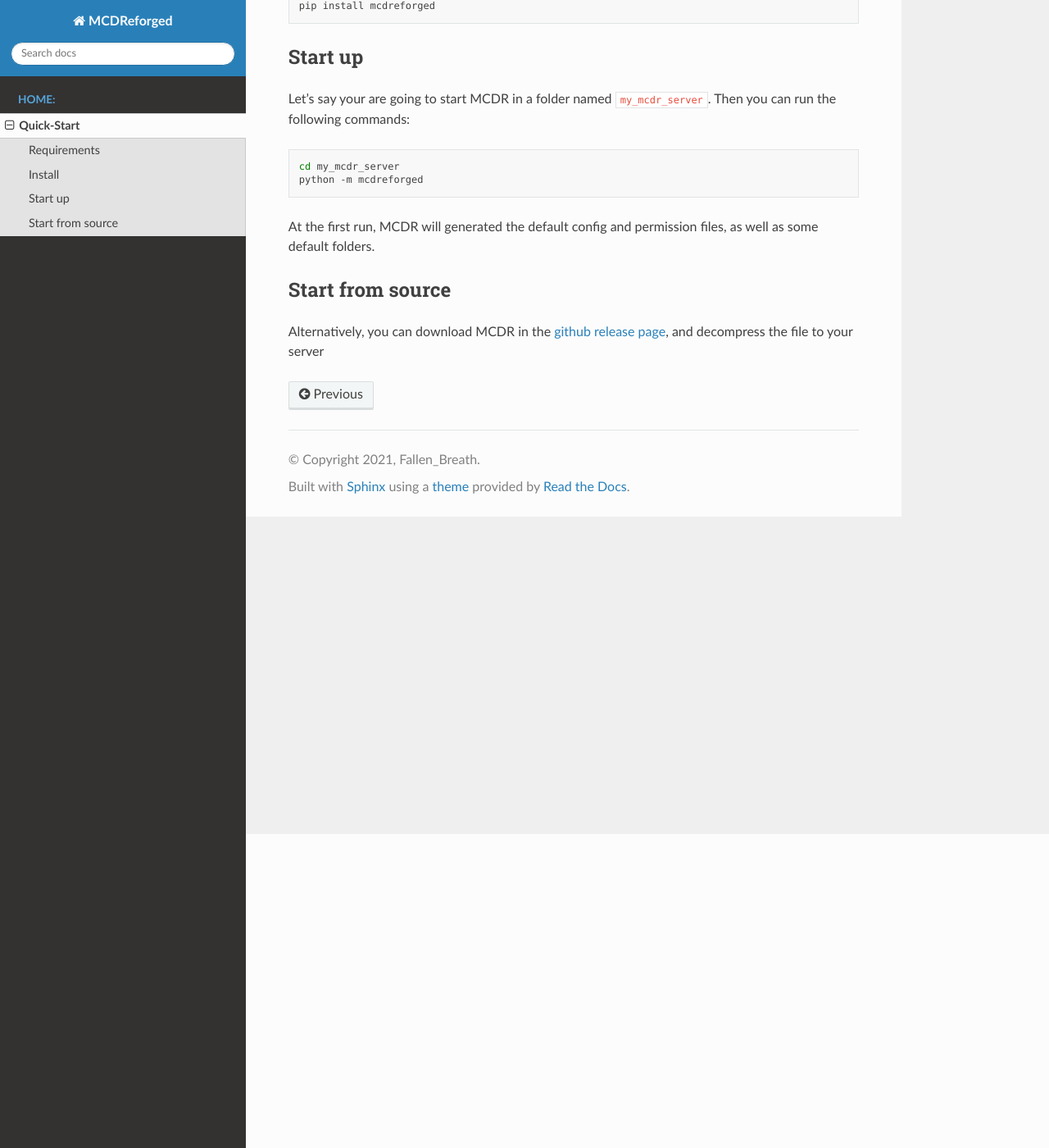
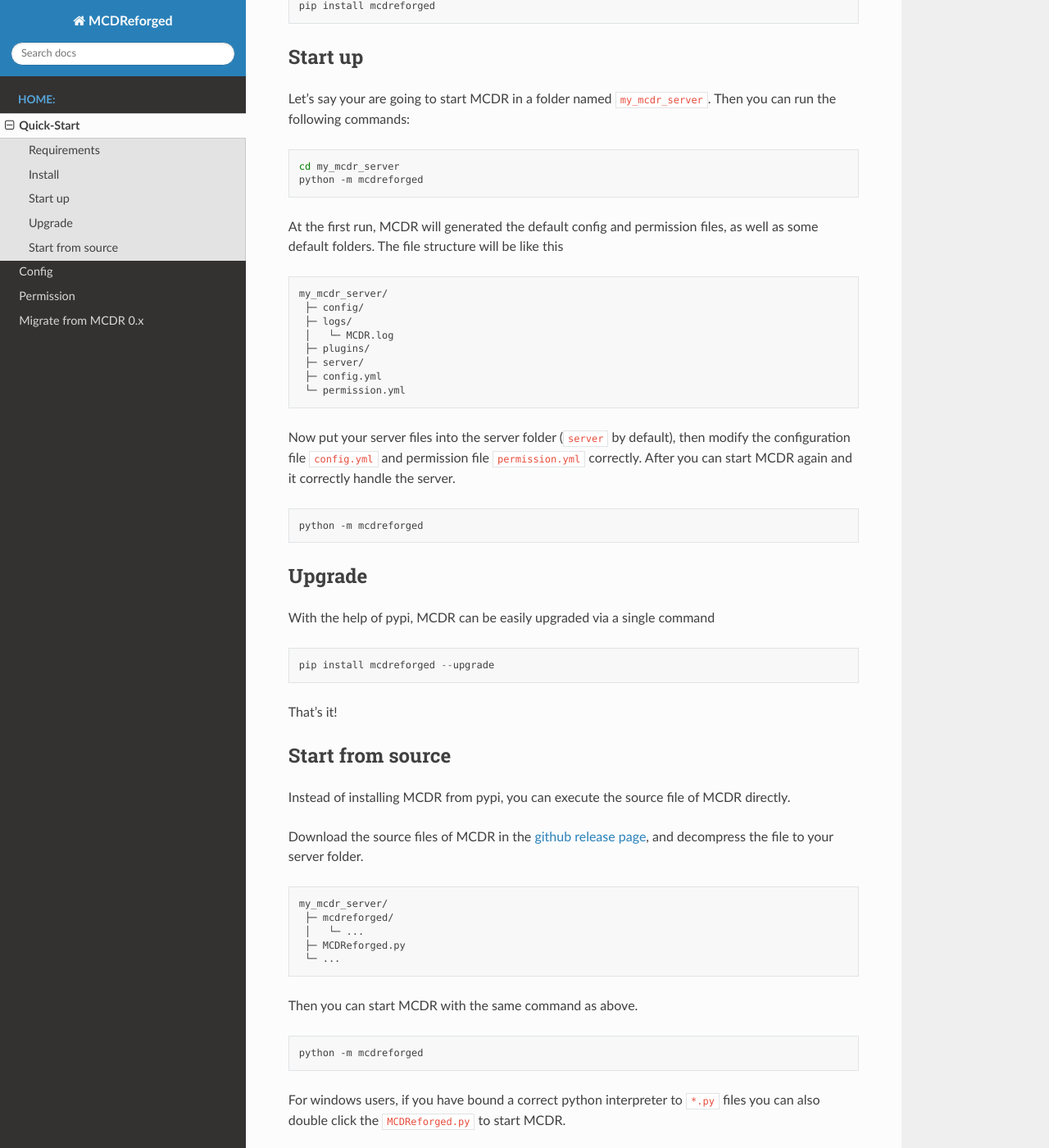
Before and after one commit to MCDReforged/MCDReforged, a Sphinx documentation site: the page built from docs/source/quick_start.md, in a window 1280 px wide and 1400 px high, scrolled down 383 px. Shown: the whole window at 82% size. Built offline with Sphinx 7.4.7 and the Read the Docs theme 2.0.0, drawn with Linux system fonts in a browser that asks for light colours.

````diff
--- /dev/null
+++ b/docs/source/config.md
@@ -0,0 +1 @@
+# Config
--- a/docs/source/index.rst
+++ b/docs/source/index.rst
@@ -11,6 +11,9 @@ Welcome to MCDReforged's documentation!
    :caption: Home:
 
    Quick-Start<quick_start.md>
+   Config<config.md>
+   Permission<permission.md>
+   Migrate from MCDR 0.x<migrate_from_0.x.md>
 
 Indices and tables
 ==================
--- /dev/null
+++ b/docs/source/permission.md
@@ -0,0 +1 @@
+# Permission
--- a/docs/source/quick_start.md
+++ b/docs/source/quick_start.md
@@ -21,9 +21,54 @@ cd my_mcdr_server
 python -m mcdreforged
 ```
 
-At the first run, MCDR will generated the default config and permission files, as well as some default folders.
+At the first run, MCDR will generated the default config and permission files, as well as some default folders. The file structure will be like this
 
+```
+my_mcdr_server/
+ ├─ config/
+ ├─ logs/
+ │   └─ MCDR.log
+ ├─ plugins/
+ ├─ server/
+ ├─ config.yml
+ └─ permission.yml
+```
+
+Now put your server files into the server folder (`server` by default), then modify the configuration file `config.yml` and permission file `permission.yml` correctly. After you can start MCDR again and it correctly handle the server.
+
+```bash
+python -m mcdreforged
+```
+
+
+## Upgrade
+
+With the help of pypi, MCDR can be easily upgraded via a single command
+
+```
+pip install mcdreforged --upgrade
+```
+
+That's it!
 
 ## Start from source
 
-Alternatively, you can download MCDR in the [github release page](https://github.com/Fallen-Breath/MCDReforged/releases), and decompress the file to your server
+Instead of installing MCDR from pypi, you can execute the source file of MCDR directly.
+
+Download the source files of MCDR in the [github release page](https://github.com/Fallen-Breath/MCDReforged/releases), and decompress the file to your server folder.
+
+```
+my_mcdr_server/
+ ├─ mcdreforged/
+ │   └─ ...
+ ├─ MCDReforged.py
+ └─ ...
+```
+
+Then you can start MCDR with the same command as above.
+
+```bash
+python -m mcdreforged
+```
+
+For windows users, if you have bound a correct python interpreter to `*.py` files you can also double click the `MCDReforged.py` to start MCDR.
````
Also changed, not shown: docs/source/migrate_from_0.x.md (added, +32 -0 lines), 3 other files.
